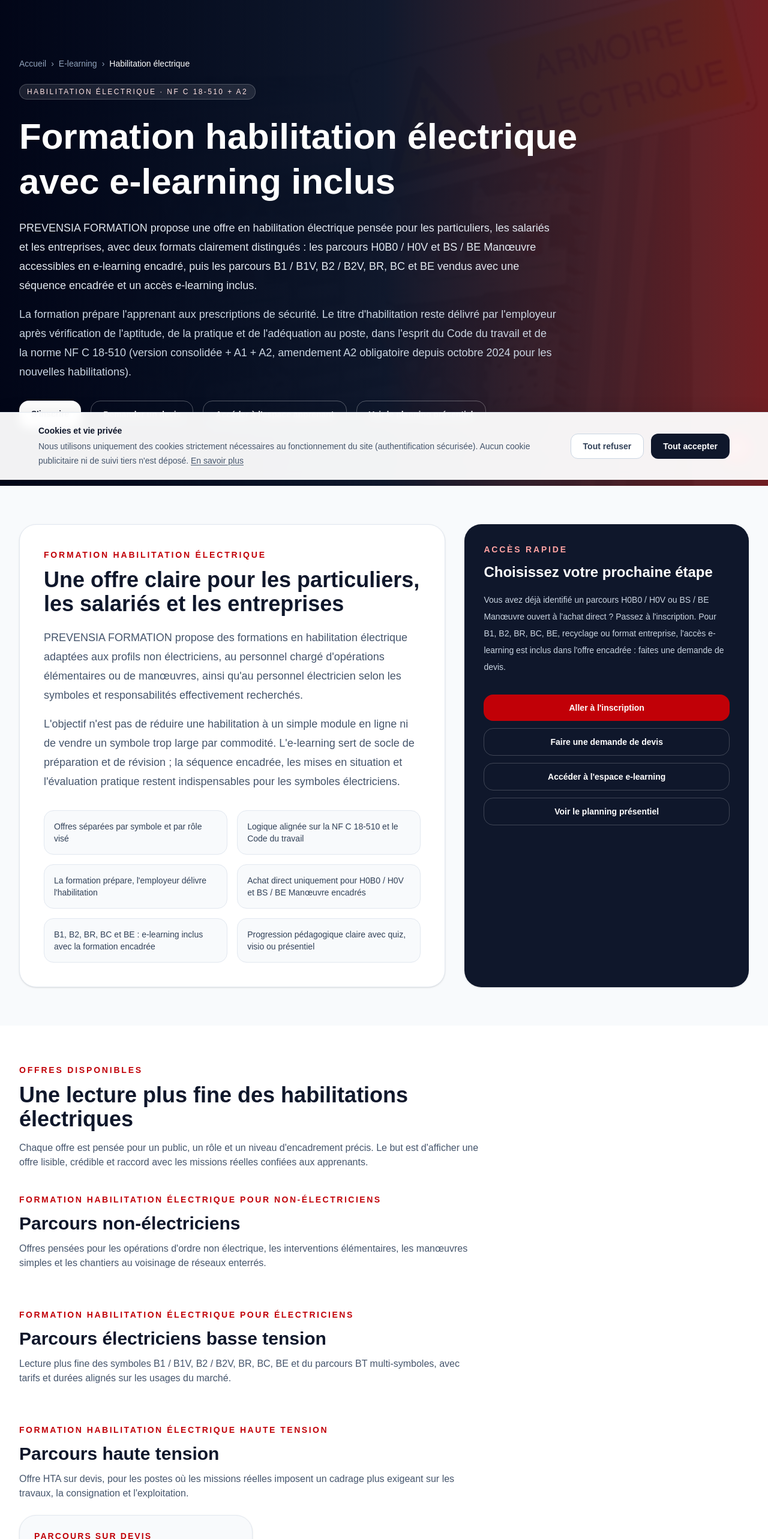
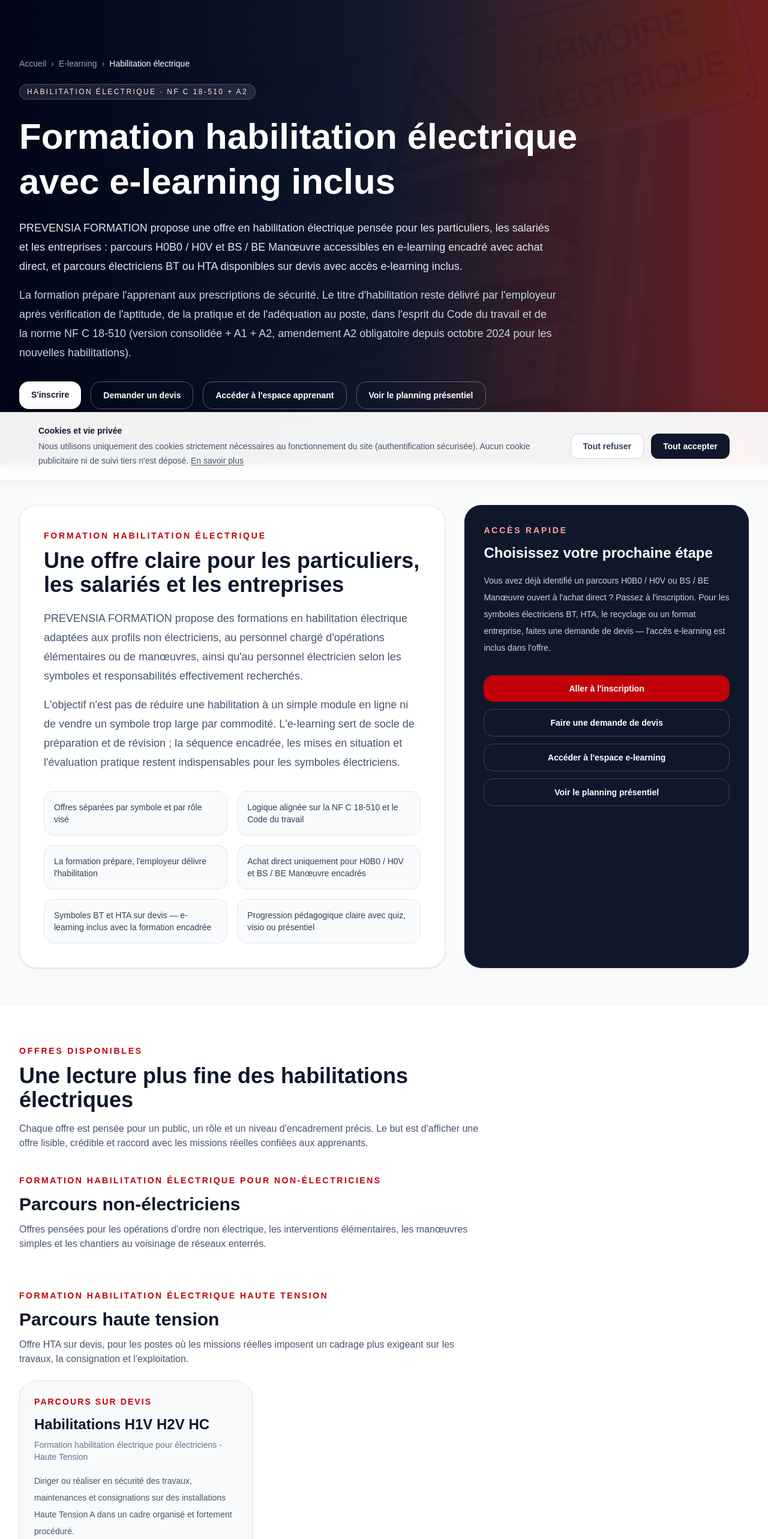
Before and after one commit to Saidh94/prevensia-elearning, a Next.js app: page /formation-habilitation-electrique in a window 1280 px wide. Shown: the top 2566 px of the page at 60% size. Built offline with nearby package versions, Linux system fonts and the light colour scheme.

Commit message:
fix: noindex b1b2brbc + clean B1/B2 refs on habilitation page + banner text precise

```diff
--- a/app/formation-b1-b2-br-bc/page.tsx
+++ b/app/formation-b1-b2-br-bc/page.tsx
@@ -7,6 +7,7 @@ export const metadata = {
   title: "Formation Habilitation Électrique B1 B2 BR BC — Électriciens BT",
   description:
     "Formation habilitation électrique B1, B2, BR, BC conforme NF C 18-510 + A1:2020 + A2:2023. Travaux BT, dépannage, consignation, vérification. E-learning + présentiel. Dès 790 € HT. Qualiopi.",
+  robots: { index: false, follow: false },
   alternates: {
     canonical: "https://prevensia-formation.fr/formation-b1-b2-br-bc",
   },
--- a/app/formation-habilitation-electrique/page.tsx
+++ b/app/formation-habilitation-electrique/page.tsx
@@ -9,11 +9,11 @@ export const metadata = {
   alternates: { canonical: "https://prevensia-formation.fr/formation-habilitation-electrique" },
   title: "Formation Habilitation Électrique NF C 18-510 + A2 | PREVENSIA",
   description:
-    "Habilitation électrique NF C 18-510 (version consolidée + A2) : H0B0, BS/BE Manœuvre, B1, B2, BR, BC. E-learning + présentiel. Qualiopi. Île-de-France. Devis 48h.",
+    "Habilitation électrique NF C 18-510 (version consolidée + A2) : H0B0 / H0V, BS / BE Manœuvre. E-learning encadré, achat direct. Formations sur devis pour symboles BT et HTA. Qualiopi. Île-de-France. Devis 48h.",
   openGraph: {
-    title: "Formation Habilitation Électrique — H0B0, BS, B1, B2, BR, BC",
+    title: "Formation Habilitation Électrique — H0B0, BS / BE Manœuvre | PREVENSIA",
     description:
-      "Formation habilitation électrique NF C 18-510 : H0B0/H0V, BS/BE Manœuvre, B1, B2, BR, BC. E-learning + présentiel. Qualiopi. Devis 48h.",
+      "Formation habilitation électrique NF C 18-510 : H0B0/H0V, BS/BE Manœuvre en e-learning encadré. Symboles BT et HTA sur devis. Qualiopi. Devis 48h.",
     url: "https://prevensia-formation.fr/formation-habilitation-electrique",
   },
   keywords: [
@@ -21,7 +21,7 @@ export const metadata = {
     "habilitation électrique NF C 18-510",
     "formation H0B0",
     "formation BS BE manœuvre",
-    "formation B1 B2 BR BC",
+    "formation habilitation électrique sur devis",
     "organisme formation habilitation électrique Qualiopi",
     "habilitation électrique e-learning",
   ],
@@ -32,7 +32,7 @@ const pointsForts = [
   "Logique alignée sur la NF C 18-510 et le Code du travail",
   "La formation prépare, l'employeur délivre l'habilitation",
   "Achat direct uniquement pour H0B0 / H0V et BS / BE Manœuvre encadrés",
-  "B1, B2, BR, BC et BE : e-learning inclus avec la formation encadrée",
+  "Symboles BT et HTA sur devis — e-learning inclus avec la formation encadrée",
   "Progression pédagogique claire avec quiz, visio ou présentiel",
 ];
 
@@ -47,7 +47,7 @@ const formats = [
   {
     title: "Présentiel ou visio selon le symbole",
     description:
-      "H0B0 / H0V reste sur un format e-learning avec entretien. BS / BE Manœuvre ajoute une classe virtuelle ou une session entreprise. Les symboles B1, B2, BR, BC et BE demandent une séquence encadrée, avec accès e-learning inclus pour préparer et réviser.",
+      "H0B0 / H0V reste sur un format e-learning avec entretien. BS / BE Manœuvre ajoute une classe virtuelle ou une session entreprise. Les symboles électriciens BT et HTA sont proposés sur devis, avec accès e-learning inclus pour préparer et réviser.",
     ctaLabel: "Voir le planning présentiel",
     href: "/planning",
   },
@@ -89,13 +89,6 @@ const offerSections = [
       "Offres pensées pour les opérations d'ordre non électrique, les interventions élémentaires, les manœuvres simples et les chantiers au voisinage de réseaux enterrés.",
   },
   {
-    key: "electriciens-bt",
-    eyebrow: "Formation habilitation électrique pour électriciens",
-    title: "Parcours électriciens basse tension",
-    description:
-      "Lecture plus fine des symboles B1 / B1V, B2 / B2V, BR, BC, BE et du parcours BT multi-symboles, avec tarifs et durées alignés sur les usages du marché.",
-  },
-  {
     key: "haute-tension",
     eyebrow: "Formation habilitation électrique haute tension",
     title: "Parcours haute tension",
@@ -113,7 +106,7 @@ const faqItemsHabilitation = [
   {
     question: "Quel symbole choisir pour mes équipes ?",
     answer:
-      "H0B0/H0V pour les non-électriciens évoluant en environnement électrique. BS/BE Manœuvre pour les interventions élémentaires et manœuvres simples. B1/B1V pour les exécutants travaux. B2/B2V pour les chargés de travaux. BR pour le dépannage. BC pour la consignation. Notre équipe vous oriente sur devis selon les postes réels de vos collaborateurs.",
+      "H0B0/H0V pour les non-électriciens évoluant en environnement électrique. BS/BE Manœuvre pour les interventions élémentaires et manœuvres simples. Les symboles électriciens BT (exécutants, chargés de travaux, dépannage, consignation) et HTA sont disponibles sur devis. Notre équipe vous oriente selon les postes réels de vos collaborateurs.",
   },
   {
     question: "Quelle est la durée de validité d'une habilitation électrique ?",
@@ -123,7 +116,7 @@ const faqItemsHabilitation = [
   {
     question: "Le e-learning H0B0/H0V suffit-il pour obtenir l'habilitation ?",
     answer:
-      "Non. L'e-learning et le quiz constituent la préparation théorique de la formation — ils ne délivrent pas l'habilitation. Pour H0B0 / H0V, le parcours doit être complété par un entretien de validation avec le formateur (inclus dans notre formule). L'habilitation est ensuite délivrée exclusivement par l'employeur. Pour les autres symboles (B1, B2, BR, BC, BE), une séquence pratique encadrée est obligatoire en complément du e-learning.",
+      "Non. L'e-learning et le quiz constituent la préparation théorique de la formation — ils ne délivrent pas l'habilitation. Pour H0B0 / H0V, le parcours doit être complété par un entretien de validation avec le formateur (inclus dans notre formule). L'habilitation est ensuite délivrée exclusivement par l'employeur. Pour les symboles électriciens BT et HTA, une séquence pratique encadrée est obligatoire en complément du e-learning.",
   },
   {
     question: "Qu'est-ce que le suivi individuel renforcé (SIS) pour les travailleurs habilités ?",
@@ -148,8 +141,8 @@ export default function FormationHabilitationElectriquePage() {
       />
       <FaqJsonLd items={faqItemsHabilitation} />
       <CourseJsonLd
-        name="Formation habilitation électrique (H0B0, BS, B1, B2, BR, BC)"
-        description="Formations habilitation électrique conformes NF C 18-510 : H0B0/H0V, BS / BE Manœuvre, B1/B1V, B2/B2V, BR, BC. E-learning, classes virtuelle et présentiel."
+        name="Formation habilitation électrique (H0B0, BS / BE Manœuvre)"
+        description="Formations habilitation électrique conformes NF C 18-510 : H0B0/H0V, BS / BE Manœuvre en e-learning encadré. Symboles électriciens BT et HTA sur devis. E-learning, classes virtuelles et présentiel."
         courseCode="HABILITATION-ELEC"
         url="/formation-habilitation-electrique"
         timeRequired="P1D"
@@ -190,11 +183,10 @@ export default function FormationHabilitationElectriquePage() {
 
             <p className="mt-6 max-w-4xl text-lg leading-8 text-slate-200">
               PREVENSIA FORMATION propose une offre en habilitation électrique
-              pensée pour les particuliers, les salariés et les entreprises,
-              avec deux formats clairement distingués : les parcours H0B0 / H0V
-              et BS / BE Manœuvre accessibles en e-learning encadré, puis les
-              parcours B1 / B1V, B2 / B2V, BR, BC et BE vendus avec une séquence
-              encadrée et un accès e-learning inclus.
+              pensée pour les particuliers, les salariés et les entreprises :
+              parcours H0B0 / H0V et BS / BE Manœuvre accessibles en e-learning
+              encadré avec achat direct, et parcours électriciens BT ou HTA
+              disponibles sur devis avec accès e-learning inclus.
             </p>
 
             <p className="mt-4 max-w-4xl text-lg leading-8 text-slate-300">
@@ -289,9 +281,9 @@ export default function FormationHabilitationElectriquePage() {
 
             <p className="mt-4 text-sm leading-7 text-slate-300">
               Vous avez déjà identifié un parcours H0B0 / H0V ou BS / BE Manœuvre
-              ouvert à l&apos;achat direct ? Passez à l&apos;inscription. Pour B1, B2, BR,
-              BC, BE, recyclage ou format entreprise, l&apos;accès e-learning est inclus
-              dans l&apos;offre encadrée : faites une demande de devis.
+              ouvert à l&apos;achat direct ? Passez à l&apos;inscription. Pour les symboles
+              électriciens BT, HTA, le recyclage ou un format entreprise, faites
+              une demande de devis — l&apos;accès e-learning est inclus dans l&apos;offre.
             </p>
 
             <div className="mt-8 flex flex-col gap-3">
--- a/components/site/BlackFridayBanner.tsx
+++ b/components/site/BlackFridayBanner.tsx
@@ -56,7 +56,7 @@ export function BlackFridayBanner() {
           </span>
           <p style={{ color: "#fff", fontWeight: 800, fontSize: "17px", margin: 0 }}>
             <span style={{ color: "#ff3333" }}>−25&nbsp;%</span>
-            {" "}sur tous les e-learnings
+            {" "}sur H0B0 et ATEX NIV&nbsp;0
             <span style={{ color: "#aaa", fontWeight: 400, fontSize: "14px" }}>
               {" · du 20 nov. au 4 déc. 2026"}
             </span>
```
